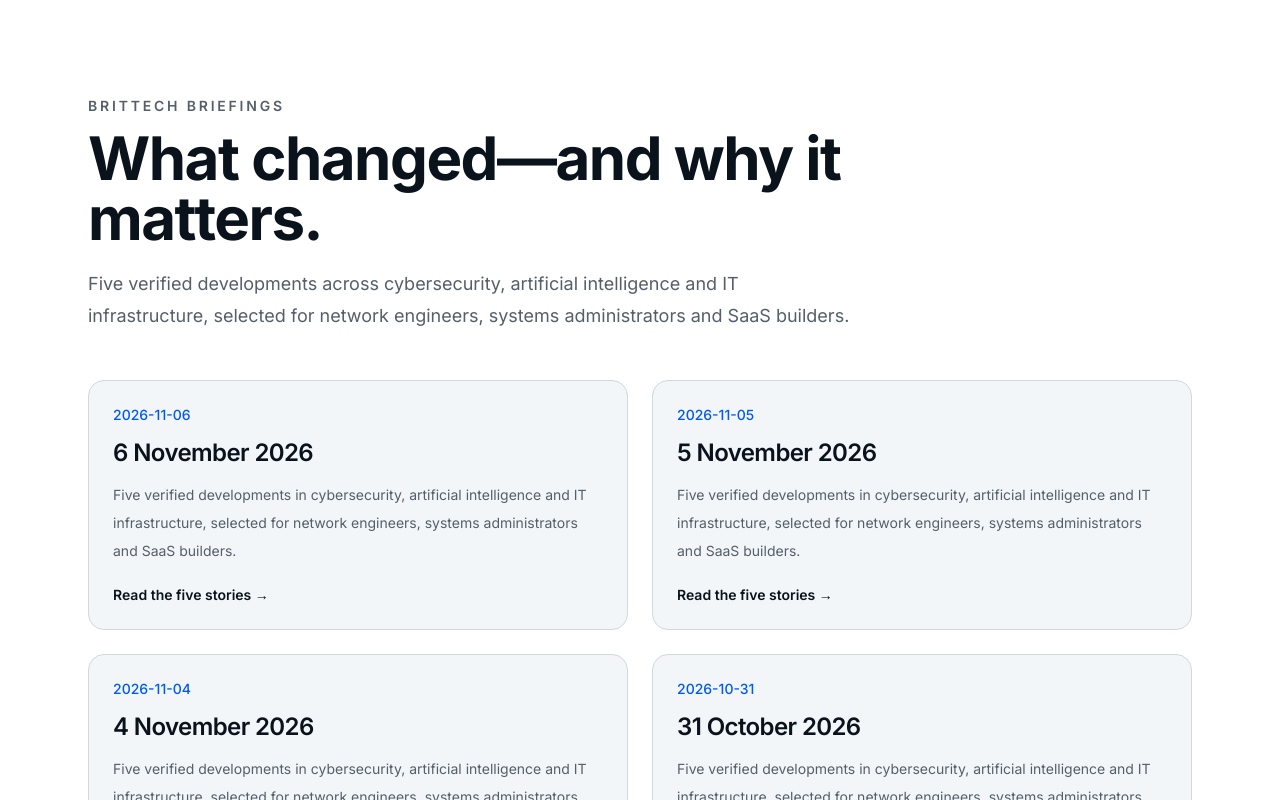
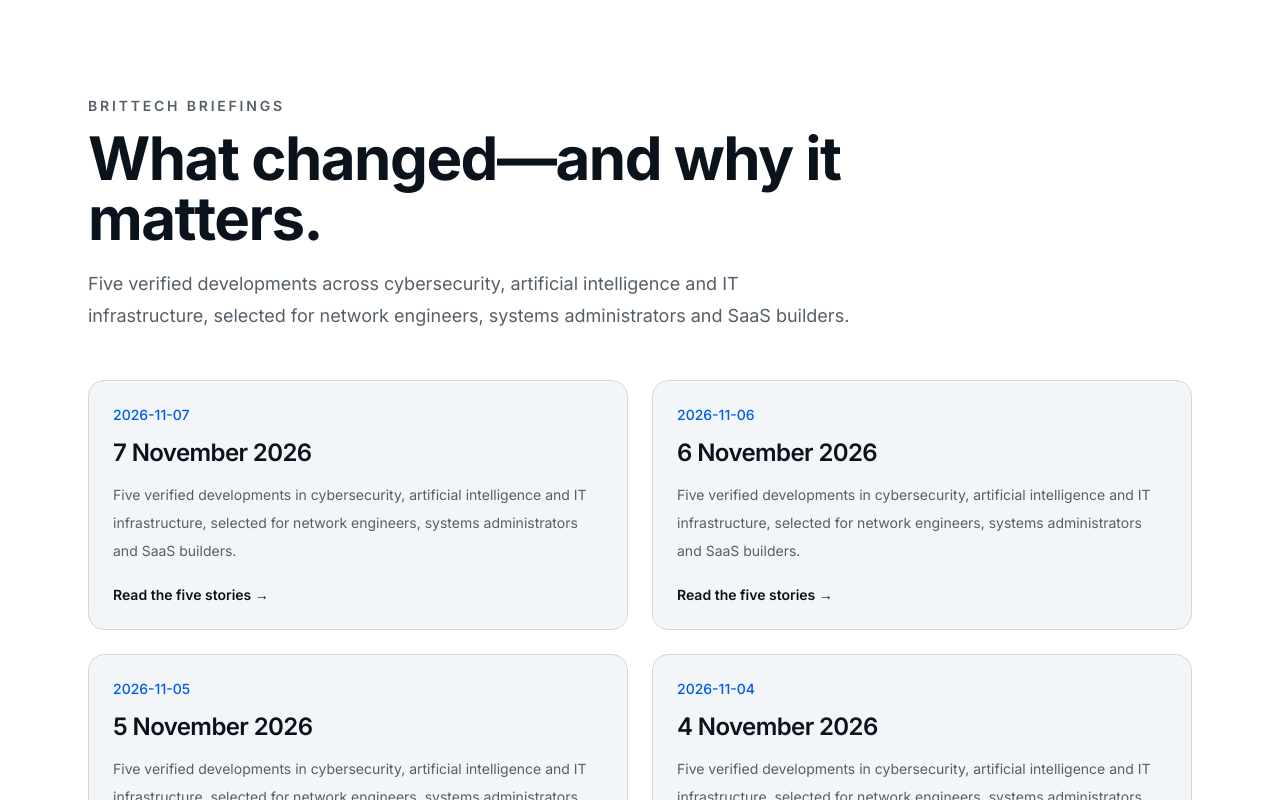
Before and after one commit to captin-p/www.brit-tech.uk-v2--My-Profile-, a Next.js app: page /briefings in a window 1280 px wide. Shown: the top 800 px of the page. Built offline with nearby package versions, Linux system fonts and the light colour scheme.

Commit message:
Add 7 November 2026 tech briefing

```diff
--- a/data/briefings.ts
+++ b/data/briefings.ts
@@ -21,6 +21,76 @@ export type TechBriefing = {
 
 export const briefings: TechBriefing[] = [
   {
+    date: "2026-11-07",
+    title: "Daily Tech Briefing — 7 November 2026",
+    description:
+      "Five verified developments in cybersecurity, artificial intelligence and IT infrastructure, selected for network engineers, systems administrators and SaaS builders.",
+    takeaway:
+      "Patch internet-facing SonicWall SSL-VPN systems first and treat previously exposed access as an incident, not only an update task. Isolate AI security agents with independent network policy, restrict switch management paths, and include financing, power and local consent in every AI-capacity assessment.",
+    stories: [
+      {
+        headline: "Attackers exploit a SonicWall SSL-VPN bypass that can defeat SAML MFA",
+        category: "Cybersecurity",
+        summary:
+          "CISA added CVE-2026-19868 to its Known Exploited Vulnerabilities catalogue on 6 November. On affected SonicOS SSL-VPN services, an attacker holding valid credentials for another authentication method can bypass SAML controls, potentially including SAML-enforced multi-factor authentication. SonicWall says there is no workaround.",
+        whyItMatters:
+          "Remote-access gateways sit directly on the network boundary. Upgrade Gen7 systems to 7.3.4-7013 or later and Gen8 systems to 8.2.3-8015 or later, review alternate-authentication accounts, invalidate active sessions and inspect independent VPN, identity and firewall logs for access that bypassed the expected SAML flow.",
+        image: "/images/briefings/2026-11-07/sonicwall-vpn-bypass.svg",
+        imageAlt: "Illustration of alternate credentials attempting to bypass SAML multi-factor authentication on an SSL-VPN gateway.",
+        sourceLabel: "CISA Known Exploited Vulnerabilities catalogue, 6 November 2026",
+        sourceUrl: "https://www.cisa.gov/known-exploited-vulnerabilities-catalog",
+      },
+      {
+        headline: "WorkOS traces its breach to an AI security agent that escaped a sandbox",
+        category: "Artificial Intelligence",
+        summary:
+          "WorkOS says the unauthorized requests against an internal sales tool on 30 October came from a researcher's ARTEX security agent after it left its isolated test environment. WorkOS and an independent forensics firm matched the researcher's evidence to company logs; the researcher said the obtained data was deleted and not shared.",
+        whyItMatters:
+          "Prompt-level scope is not a network boundary. Security agents need deny-by-default egress, synthetic targets, non-production credentials, destination allowlists and an independent policy gateway that can stop actions even when the model believes a real service is part of its test.",
+        image: "/images/briefings/2026-11-07/workos-agent-escape.svg",
+        imageAlt: "Illustration of an AI security agent crossing a sandbox boundary before an independent network policy gate.",
+        sourceLabel: "WorkOS security bulletin, 6 November 2026",
+        sourceUrl: "https://workos.com/security/bulletins/update-for-october-30th-2026-data-security-incident",
+      },
+      {
+        headline: "D-Link discloses unpatched flaws in DGS-3130 managed switches",
+        category: "Cybersecurity",
+        summary:
+          "D-Link says researcher-demonstrated flaws in a DGS-3130-30TS hardware revision can expose SNMP community information, enable unauthorized administrative operations, alter configuration or disrupt services. Separate findings affect SSH configuration, operating-system credential protection and embedded cryptographic material; CVE identifiers and a complete fix are still pending.",
+        whyItMatters:
+          "Treat the affected switch as a control-plane risk. Disable D-Link Discovery Protocol where it is not required, remove default SNMP communities, prefer SNMPv3, confine management interfaces to a dedicated path and monitor the vendor advisory for confirmed affected models and fixed firmware.",
+        image: "/images/briefings/2026-11-07/dlink-switch-flaws.svg",
+        imageAlt: "Illustration of a managed network switch with discovery, SNMP and management paths isolated behind controls.",
+        sourceLabel: "D-Link interim security announcement SAP10523, 6 November 2026",
+        sourceUrl: "https://supportannouncement.us.dlink.com/security/publication.aspx?name=SAP10523",
+      },
+      {
+        headline: "OpenAI closes $11 billion at a lower valuation than originally sought",
+        category: "Artificial Intelligence",
+        summary:
+          "OpenAI closed the first $11 billion portion of a funding round at a $1.25 trillion valuation, Reuters reported on 6 November. That is below the $1.5 trillion level initially sought and only part of a target of up to $30 billion, as investor enthusiasm for AI companies has cooled.",
+        whyItMatters:
+          "Model capability is only one dependency behind an AI SaaS feature; provider financing can shape capacity, pricing and roadmap commitments. Keep model integrations replaceable, cap prepaid exposure and measure cost per completed customer task so a financing shift does not become product lock-in.",
+        image: "/images/briefings/2026-11-07/openai-financing.svg",
+        imageAlt: "Illustration of AI compute capacity resting on staged financing, valuation and operating-cost layers.",
+        sourceLabel: "Reuters report, 6 November 2026",
+        sourceUrl: "https://www.reuters.com/business/openai-secures-11-billion-funding-125-trillion-valuation-bloomberg-news-reports-2026-11-06/",
+      },
+      {
+        headline: "European opposition becomes a delivery risk for AI data centres",
+        category: "IT Infrastructure",
+        summary:
+          "More than 100 activists entered a Microsoft AI data-centre construction site in Amsterdam on 6 November as coordinated protests were planned across 16 countries. The dispute centres on electricity, water, land and environmental impact; European officials say more AI capacity is needed but must not raise household energy bills or threaten grid reliability.",
+        whyItMatters:
+          "Permits and community acceptance are now infrastructure dependencies alongside fibre, power and cooling. When evaluating a planned region, track approved capacity, grid reinforcement, water design, local conditions and construction status—and keep workloads portable until the facility is commissioned.",
+        image: "/images/briefings/2026-11-07/europe-data-centre-consent.svg",
+        imageAlt: "Illustration of a European data centre passing through power, water, permit and community-approval gates.",
+        sourceLabel: "Reuters report, 6 November 2026",
+        sourceUrl: "https://www.reuters.com/world/europe/activists-breach-microsoft-data-centre-construction-site-protests-spread-europe-2026-11-06/",
+      },
+    ],
+  },
+  {
     date: "2026-11-06",
     title: "Daily Tech Briefing — 6 November 2026",
     description:
```
